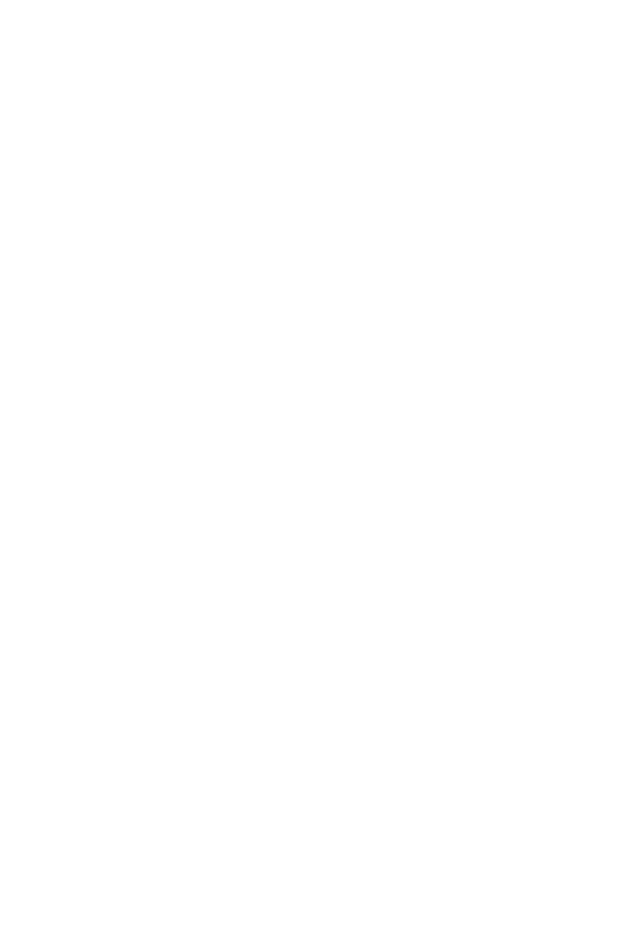
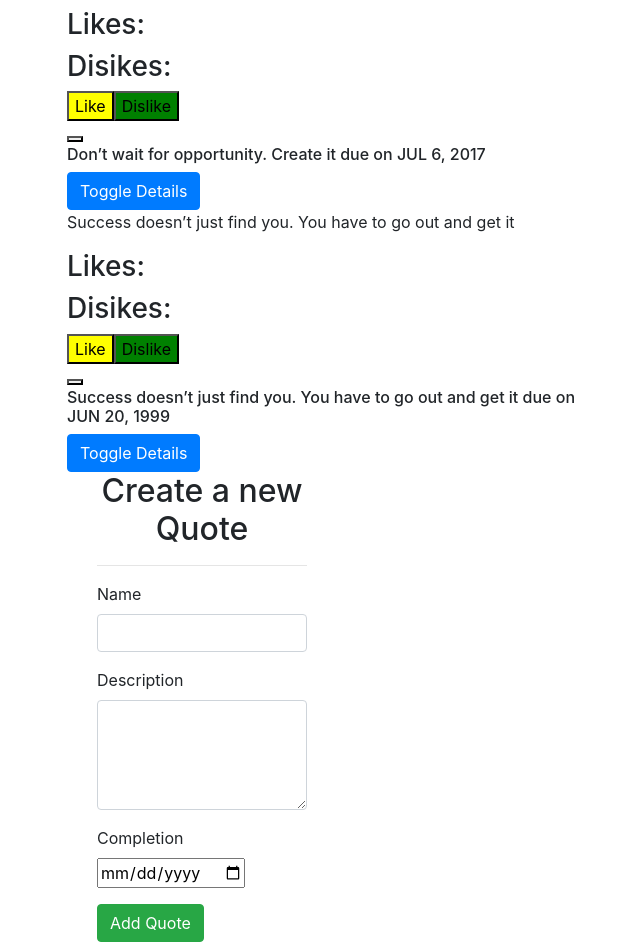
Before and after one commit to phelisia/Quotes, an Angular app: page / in a window 1280 px wide. Shown: the part 1140-2082 px from the top of the page, without its empty margins (18-658 px from the left). Before the commit the page ends 800 px from the top, so only its background shows below. Built offline with nearby package versions, Linux system fonts and the light colour scheme.

Commit message:
added upvote and down vote in quote.component.html

```diff
--- a/src/app/app.module.ts
+++ b/src/app/app.module.ts
@@ -14,8 +14,8 @@ import { QuoteFormComponent } from './quote-form/quote-form.component';
 @NgModule({
   declarations: [
     AppComponent,
+    QuoteDetailComponent,
     QuoteComponent,
-    QuoteDetailComponent,
     StrikethroughDirective,
     DateCountPipe,
     QuoteFormComponent,
@@ -23,8 +23,9 @@ import { QuoteFormComponent } from './quote-form/quote-form.component';
   ],
   imports: [
     BrowserModule,
-    AppRoutingModule,
     FormsModule
+
+
   ],
   providers: [],
   bootstrap: [AppComponent]
--- a/src/app/quote-form/quote-form.component.html
+++ b/src/app/quote-form/quote-form.component.html
@@ -1,32 +1,36 @@
-<<div class="container-fluid">
+<div class="container-fluid">
   <h2 class="text-center">Create a new Quote</h2>
   <hr>
-    <form #goalForm='ngForm'>
+
+  <form (ngSubmit)='submitQuote()' #quoteForm='ngForm'>
     <div class="form-group">
-                <form (ngSubmit)='submitQuote()' #quoteForm='ngForm'>
-
       <label for="name">Name</label>
-            <input type="text" class="form-control" id="name" [(ngModel)]="newQuote.name" name="name" #name='ngModel' required>
+      <input type="text" class="form-control" id="name" [(ngModel)]="newQuote.name" name="name" #name='ngModel'
+        required>
       <div [hidden]="name.valid || name.pristine" class="alert alert-danger">
         <p>Name is required</p>
+
       </div>
     </div>
+
     <div class="form-group">
-
       <label for="description">Description</label>
-            <textarea class="form-control" id="description" rows="4" [(ngModel)]="newQuote.description" name="description" #description="ngModel" required></textarea>
+      <textarea class="form-control" id="description" rows="4" [(ngModel)]="newQuote.description" name="description"
+        #description="ngModel" required></textarea>
       <div [hidden]="description.valid || description.pristine" class="alert alert-danger">
         <p>Description is required</p>
       </div>
     </div>
+
     <div class="form-group">
-
       <label for="complete">Completion</label>
-            <input type='date' id="complete" [(ngModel)]="newQuote.completeDate" name="completeDate" #completeDate="ngModel" required>
+      <input type='date' id="complete" [(ngModel)]="newQuote.completeDate" name="completeDate" #completeDate="ngModel"
+        required>
       <div [hidden]="completeDate.valid || completeDate.pristine" class="alert alert-danger">
         <p>Date is required</p>
       </div>
     </div>
+
     <button type="submit" class="btn btn-success">Add Quote</button>
   </form>
 </div>
--- a/src/app/quote-form/quote-form.component.ts
+++ b/src/app/quote-form/quote-form.component.ts
@@ -1,4 +1,4 @@
-import { Component, OnInit } from '@angular/core';
+import { Component, OnInit,Output,EventEmitter } from '@angular/core';
 import { Quote } from '../quote';
 @Component({
   selector: 'app-quote-form',
@@ -7,6 +7,12 @@ import { Quote } from '../quote';
 })
 export class QuoteFormComponent implements OnInit {
   newQuote = new Quote(0,"","",new Date());
+  @Output() addQuote = new EventEmitter<Quote>();
+
+  submitQuote(){
+    this.addQuote.emit(this.newQuote);
+    this.newQuote = new Quote(0,"","",new Date());
+  }
   constructor() { }
 
   ngOnInit() {
--- a/src/app/quote/quote.component.css
+++ b/src/app/quote/quote.component.css
@@ -0,0 +1,6 @@
+.upvote{
+  background-color: yellow;
+}
+.downvote{
+    background-color: green;
+}
--- a/src/app/quote/quote.component.html
+++ b/src/app/quote/quote.component.html
@@ -4,8 +4,19 @@
 
   <div class="row">
     <div class="col-md-6">
-      <div *ngFor='let quote of quotes;let i = index'>
+      <div class="quote" *ngFor='let quote of quotes;let i = index'>
+        <p>{{quote.name}}</p>
+        <div class="votes">
+          <h3>Likes:<span id="liked">{{quote.counter1}}</span></h3>
+          <h3>Disikes:<span id="disliked">{{quote.counter1}}</span></h3>
+
         <div>
+          <div class="vote-buttons">
+            <button (click)= "upvote(quote)" class="upvote">Like</button>
+            <button (click)= "downvote(quote)" class="downvote">Dislike</button>
+
+          </div>
+          <button></button>
           <h6 id={{i}} appStrikethrough>{{quote.name}} due on {{quote.completeDate|date|uppercase}}</h6>
           <button (click)='toggleDetails(i)' class="btn btn-primary">Toggle Details</button>
         </div>
@@ -17,7 +28,7 @@
     </div>
 
     <div class="col-md-6">
-      <app-quote-form></app-quote-form>
+        <app-quote-form (addQuote)="addNewQuote($event)"></app-quote-form>
     </div>
   </div>
 
--- a/src/app/quote/quote.component.ts
+++ b/src/app/quote/quote.component.ts
@@ -33,6 +33,12 @@ export class QuoteComponent implements OnInit {
   toggleDetails(index){
     this.quotes[index].showDescription = !this.quotes[index].showDescription;
   }
+  addNewQuote(quote){
+    let quoteLength = this.quotes.length;
+    quote.id = quoteLength+1;
+    quote.completeDate = new Date(quote.completeDate)
+    this.quotes.push(quote)
+  }
   constructor() { }
 
   ngOnInit() {
```
Lines whose indentation alone changed are shown as unchanged.
